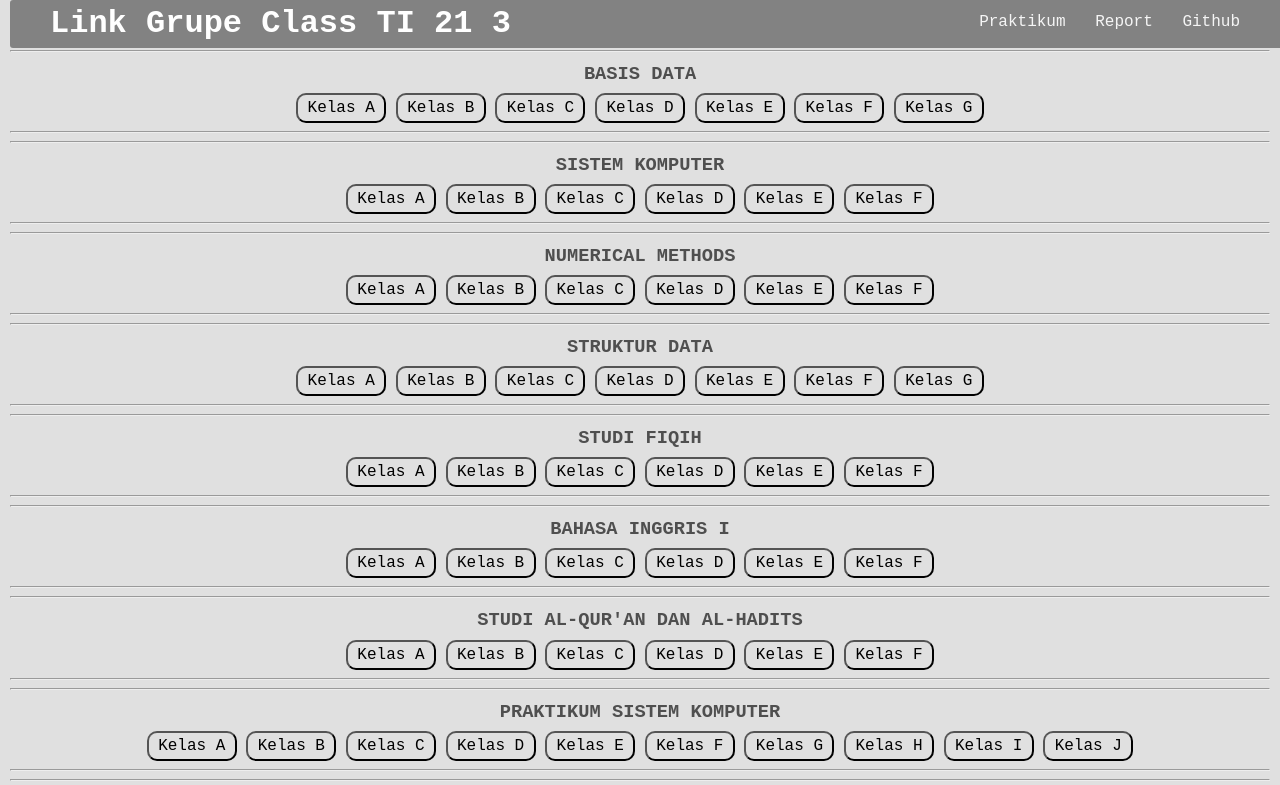
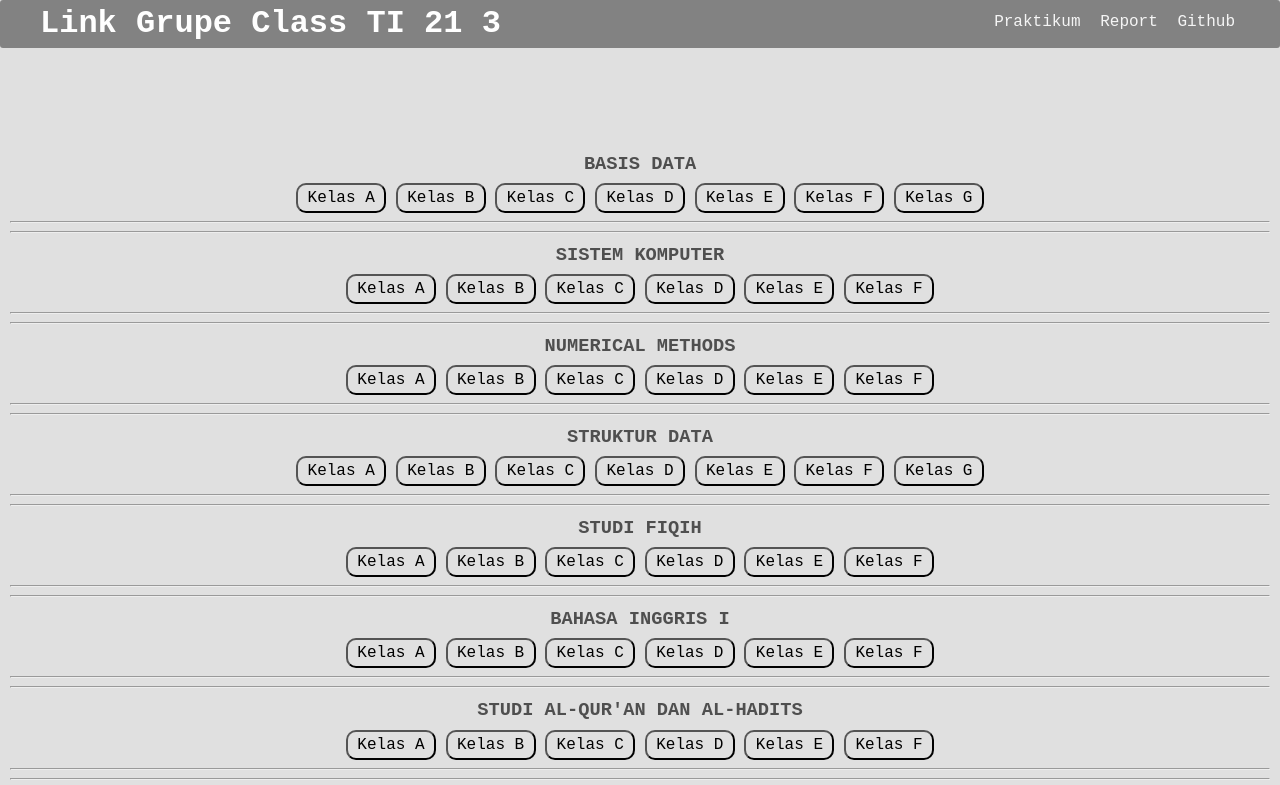
Before and after one commit to PrasGi/AsterLinkClass, a plain HTML site: page index.html in a window 1280 px wide. Shown: the top 785 px of the page. Drawn offline with Linux system fonts and the light colour scheme.

Commit message:
fixed design

```diff
--- a/index.html
+++ b/index.html
@@ -10,6 +10,7 @@
     <title>Link Grupe Class TI 21 3</title>
   </head>
   <body>
+    <div class="container">
       <!-- Mavigator -->
       <div class="background-header">
         <h1 id="header">Link Grupe Class TI 21 3</h1>
@@ -22,7 +23,6 @@
       <div class="">
         <div class="section section-body">
           <!-- Matkul BASIS DATA -->
-        <hr />
           <h3>BASIS DATA</h3>
           <form action="">
             <button type="submit" formaction="https://chat.whatsapp.com/KOhq1OgihVn6NSrxD44GKT">Kelas A</button>
@@ -187,5 +187,6 @@
 
       <br /><br />
       <p class="by">Create by : Aster people</p>
+    </div>
   </body>
 </html>
--- a/style.css
+++ b/style.css
@@ -88,6 +88,8 @@ body {
 .background-header {
   position: relative;
   top: 0px;
+  right: 0;
+  left: 0;
   position: fixed;
   background-color: rgba(130, 130, 130, 1);
   width: 100%;
@@ -99,7 +101,7 @@ body {
 }
 
 .section-body {
-  margin-top: 50px;
+  margin-top: 150px;
 }
 
 #header {
@@ -111,13 +113,11 @@ body {
 
 .nav-link {
   display: inline-block;
-  margin-left: 5px;
   text-decoration: none;
   color: whitesmoke;
   border-radius: 5px;
   padding: 5px;
   margin-top: 5px;
-  margin-right: 5px;
   margin-bottom: 5px;
   box-sizing: border-box;
 }
```
Lines whose indentation alone changed are shown as unchanged.
